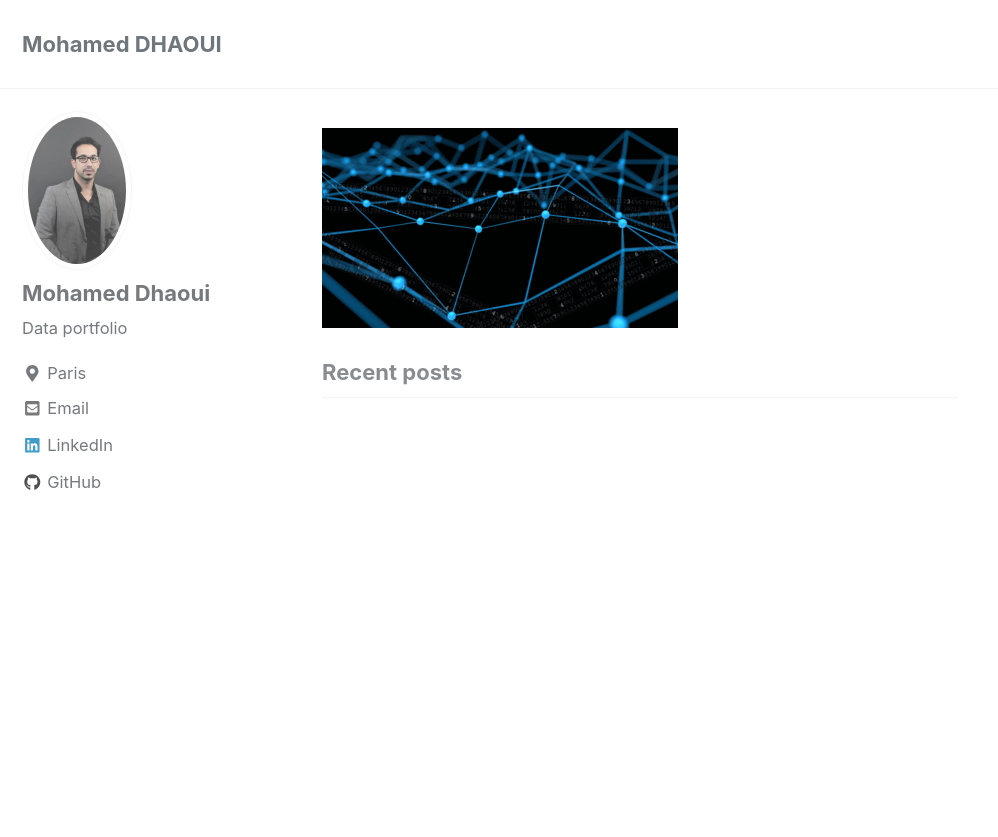
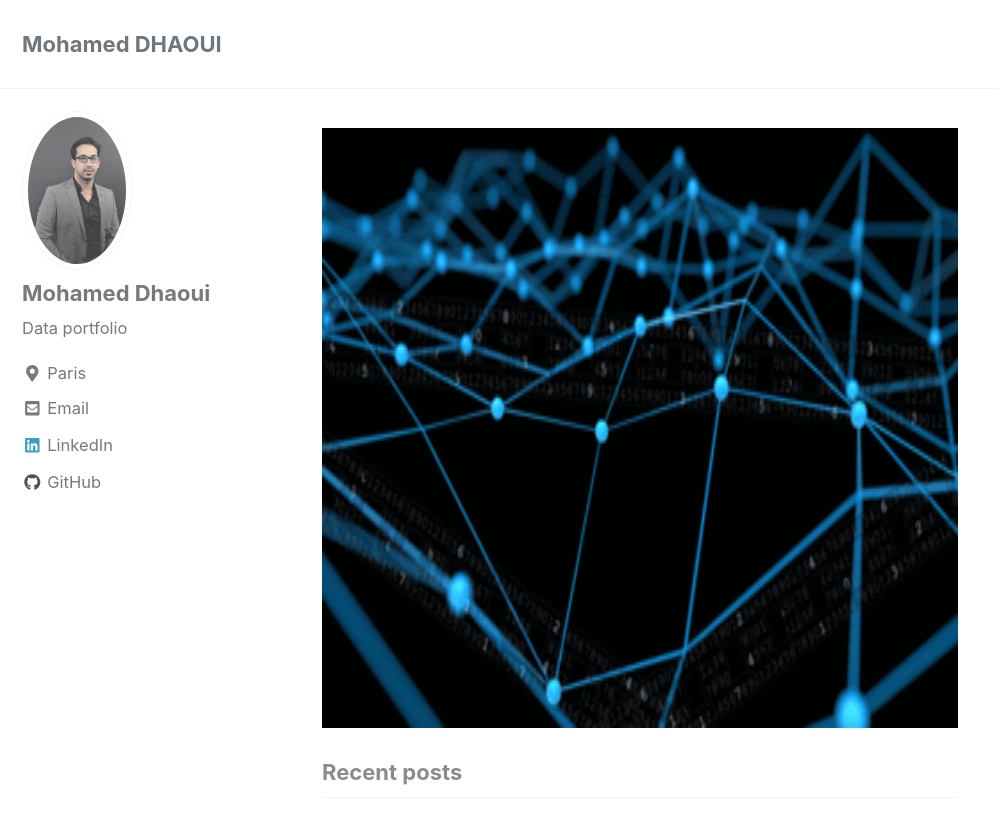
Before and after one commit to mohameddhaoui/mohameddhaoui.github.io, a Jekyll site: the page built from index.html, in a window 1280 px wide and 900 px high. Shown: the top 837 px of the window, without its empty margins (0-998 px from the left). Built offline with Jekyll 4.4.1, drawn with Linux system fonts in a browser that asks for light colours; cached includes are drawn as plain includes; the list of posts is cut into pages by our own code.

Commit message:
Update index.html

```diff
--- a/index.html
+++ b/index.html
@@ -1,10 +1,10 @@
 ---
 layout: home
 author_profile: true
-body:
-  image: "/images/back_2.gif"
+#body:
+ # image: "/images/back_2.gif"
 ---
 <div>
-  <img src="/images/back_2.gif" alt="Flowers in Chania">
+  <img src="/images/back_2.gif" alt="Flowers in Chania"  style="width:700px;height:600px;">
 
 </div>
```
